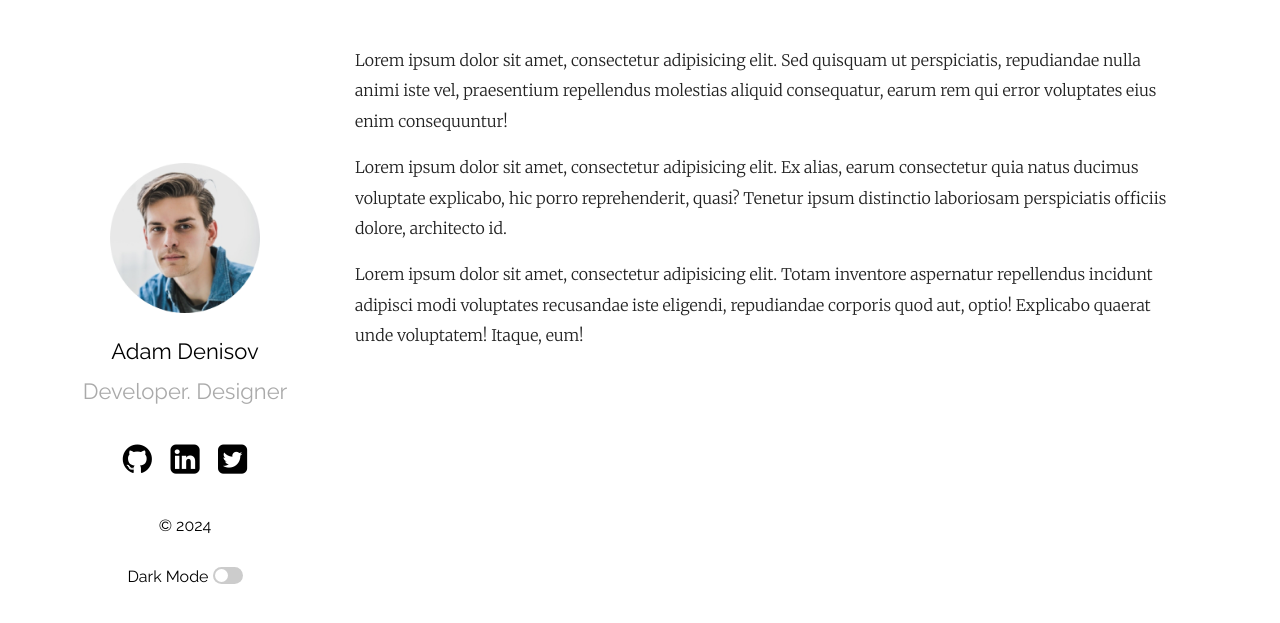
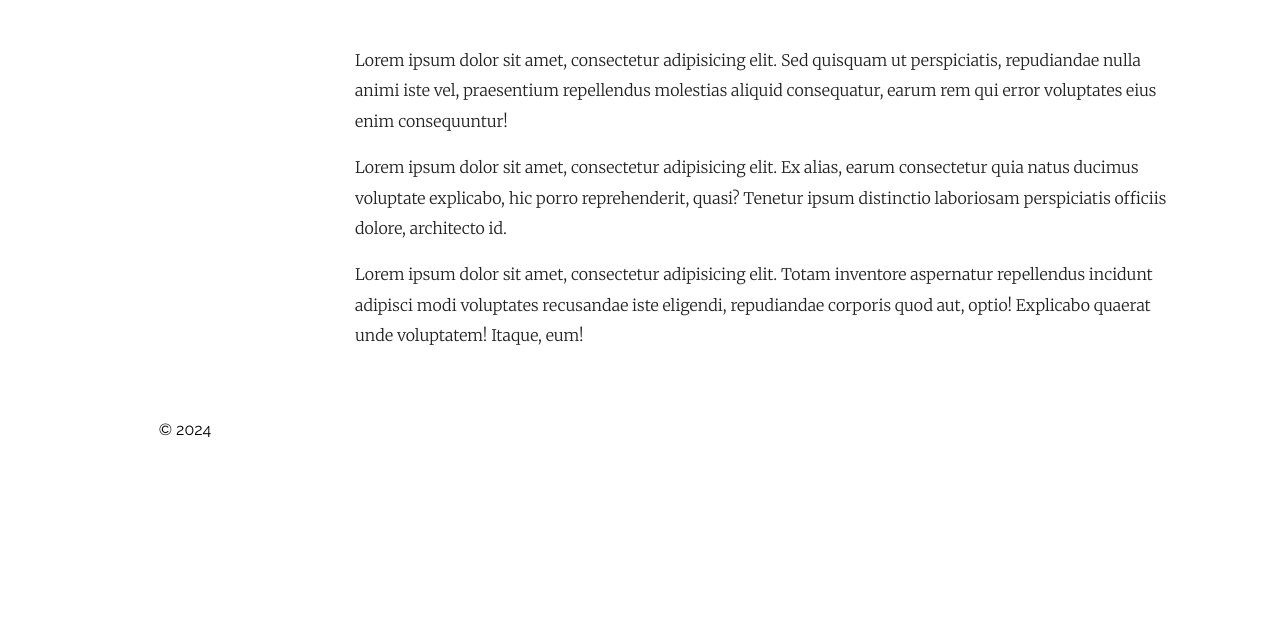
Before and after one commit to david3684/david3684.github.io, a Jekyll site: the page built from about.html, in a window 1280 px wide. Shown: the top 623 px of the page. Built offline with Jekyll 4.4.1, drawn with Linux system fonts in a browser that asks for light colours; some of the changed lines change nothing that is shown.

Commit message:
Apply yml

```diff
--- a/_config.yml
+++ b/_config.yml
@@ -1,60 +1,14 @@
-title: Your awesome title
-author: GitHub User
-email: your-email@domain.com
-description: > # this means to ignore newlines until "show_exerpts:"
-  Write an awesome description for your new site here. You can edit this
-  line in _config.yml. It will appear in your document head meta (for
-  Google search results) and in your feed.xml site description.
-show_excerpts: true # set to true to show excerpts on the homepage
+remote_theme: samarsault/plainwhite-jekyll
 
-# Minima date format
-# refer to http://shopify.github.io/liquid/filters/date/ if you want to customize this
-sass:
-  sass_dir: _sass
-plainwhite:
-  name: Adam Denisov
-  tagline: Developer. Designer
-  date_format: "%b %-d, %Y"
-  sitemap: true # set to true to generate sitemap.xml content
-  search: true # set to true to enable searchbar
-  dark_mode: true # set to true to add dark mode toggle
-  portfolio_image: "assets/portfolio.png" # the path from the base directory of the site to the image to display (no / at the start)
-  html_lang: "en" # set the lang attribute of the <html> tag for the pages. See here for a list of codes: https://www.w3schools.com/tags/ref_country_codes.asp
-  condensed_mobile:
-    #- home
-    - page
-    - post
-  # generate social links in footer
-  social_links:
-    twitter: samarsault
-    github:  samarsault
-    linkedIn: in/samarsault
-    #dribbble: jekyll
-    #flickr:   jekyll
-    #instagram: jekyll
-    #pinterest: jekyll
-    #youtube: jekyll
-    #facebook: jekyll
-    #soundcloud: jekyll
-    #telegram: jekyll
-    #gitlab: jekyll
-    #email: jekyll
+title: "My Portfolio"
+author: Chanhyuk David Lee
+description: "This is my personal portfolio website"
+email: chan3684@kaist.ac.kr
 
-    # Mastodon instances
-    # mastodon:
-    # - username: jekyll
-    #   instance: example.com
-    # - username: jekyll2
-    #   instance: example.com
+url: "https://david3684.github.io"
+baseurl: ""
 
-# If you want to link only specific pages in your header, uncomment
-# this and add the path to the pages in order as they should show up
-#header_pages:
-# - about.md
+github_username: david3684
 
-# Build settings
-theme: plainwhite
-
-plugins:
-  - jekyll-seo-tag
-#  - jekyll-feed
+social:
+  github: "https://github.com/david3684"
```
